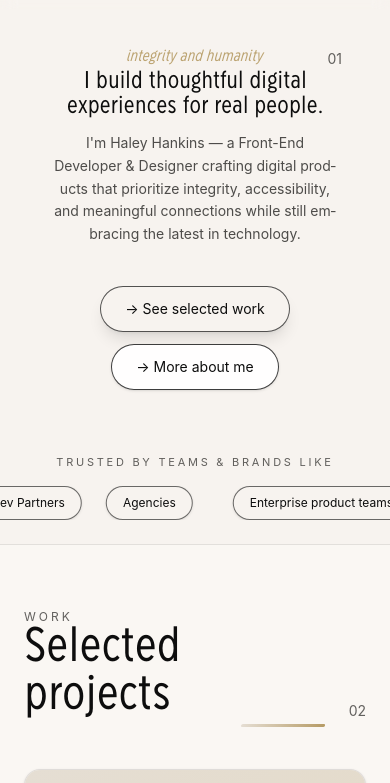
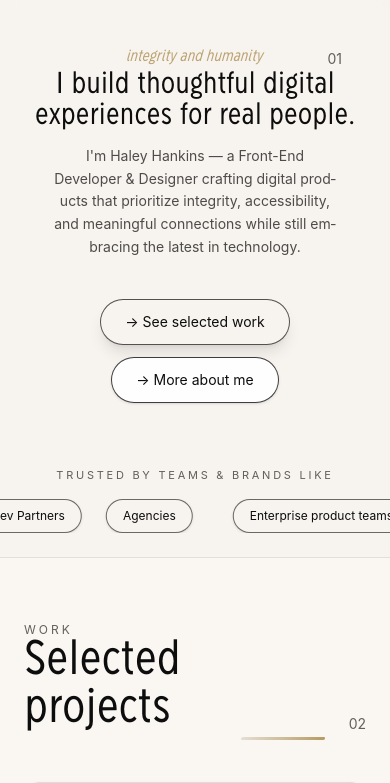
Before and after one commit to haleyjhankins/haleyhankins.com, a website: page index.html in a window 390 px wide. Shown: the part 63-846 px from the top of the page. Drawn offline with nearby package versions, Linux system fonts and the light colour scheme; files that its build step writes are made by us from their sources.

Commit message:
adjust hero font size

```diff
--- a/index.html
+++ b/index.html
@@ -95,7 +95,7 @@
               <span class="english">integrity and humanity</span>
             </span>
 
-            <h1 class="block text-2xl sm:text-3xl md:text-5xl lg:text-[80px] leading-[1.05] text-balance text-pretty max-w-[22ch] sm:max-w-[30ch] mx-auto whitespace-normal px-4">
+            <h1 class="block text-3xl sm:text-3xl md:text-5xl lg:text-[80px] leading-[1.05] text-balance text-pretty max-w-[22ch] sm:max-w-[30ch] mx-auto whitespace-normal px-4">
   I build thoughtful digital experiences for real people.
 </h1>
           </div>
```
